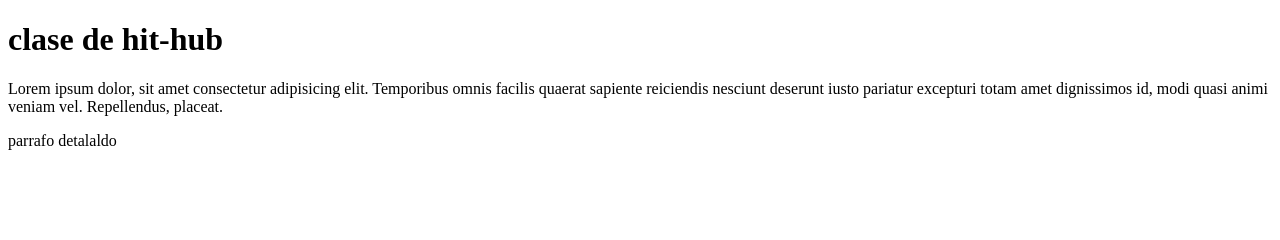
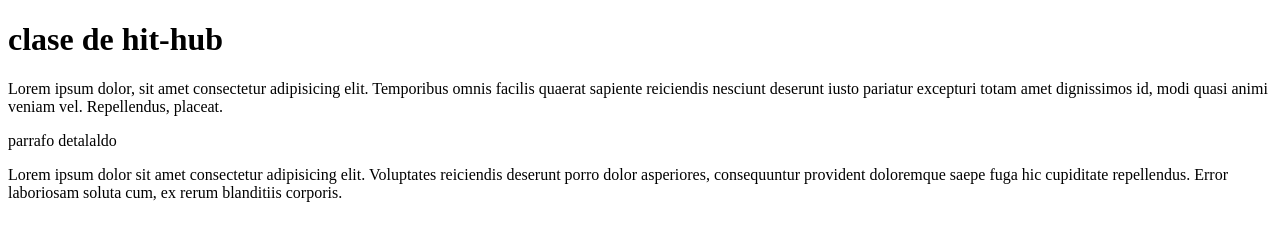
Before and after one commit to Jessifarias/Primer-repositorio, a plain HTML site: page index.html in a window 1280 px wide. Drawn offline with Linux system fonts and the light colour scheme.

Commit message:
agregue otro lorem

```diff
--- a/index.html
+++ b/index.html
@@ -10,5 +10,6 @@
     <h1>clase de hit-hub</h1>
     Lorem ipsum dolor, sit amet consectetur adipisicing elit. Temporibus omnis facilis quaerat sapiente reiciendis nesciunt deserunt iusto pariatur excepturi totam amet dignissimos id, modi quasi animi veniam vel. Repellendus, placeat.
     <p>parrafo detalaldo</p>
+    <p>Lorem ipsum dolor sit amet consectetur adipisicing elit. Voluptates reiciendis deserunt porro dolor asperiores, consequuntur provident doloremque saepe fuga hic cupiditate repellendus. Error laboriosam soluta cum, ex rerum blanditiis corporis.</p>
 </body>
 </html>
```
